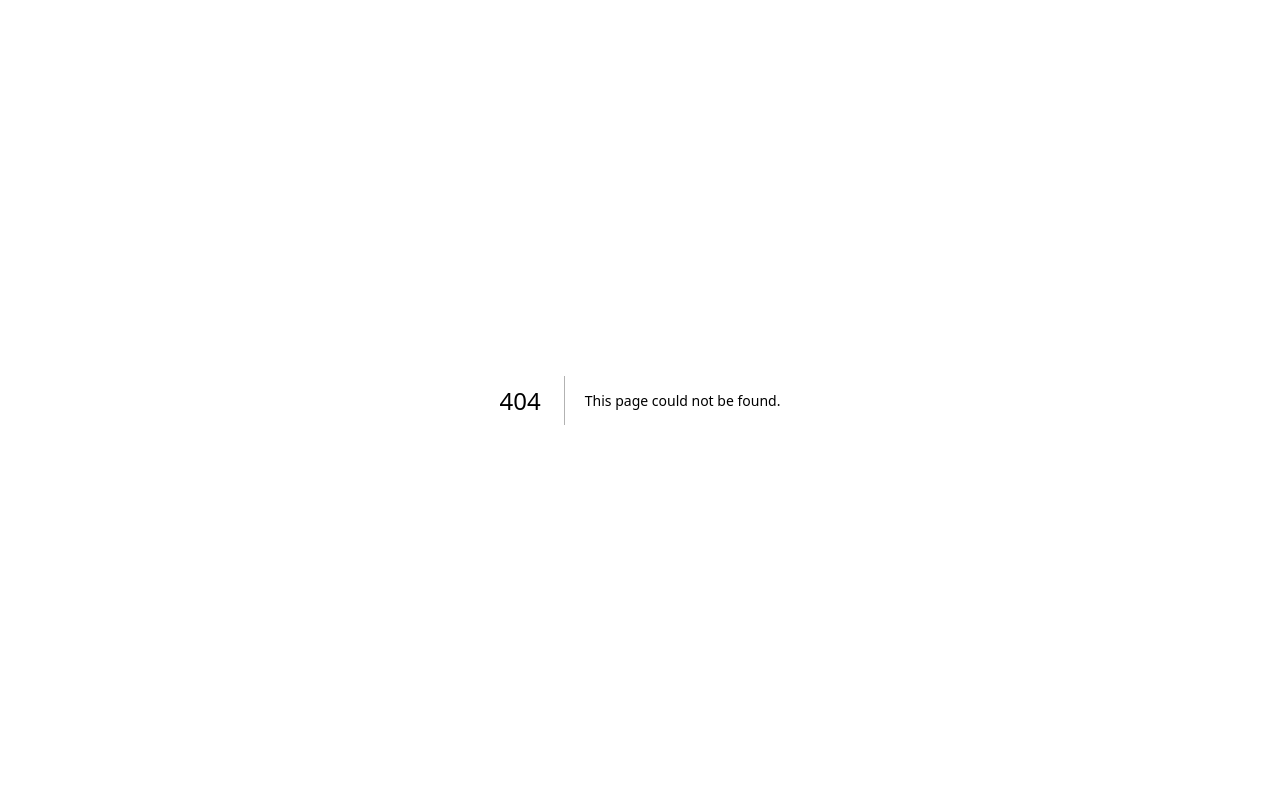
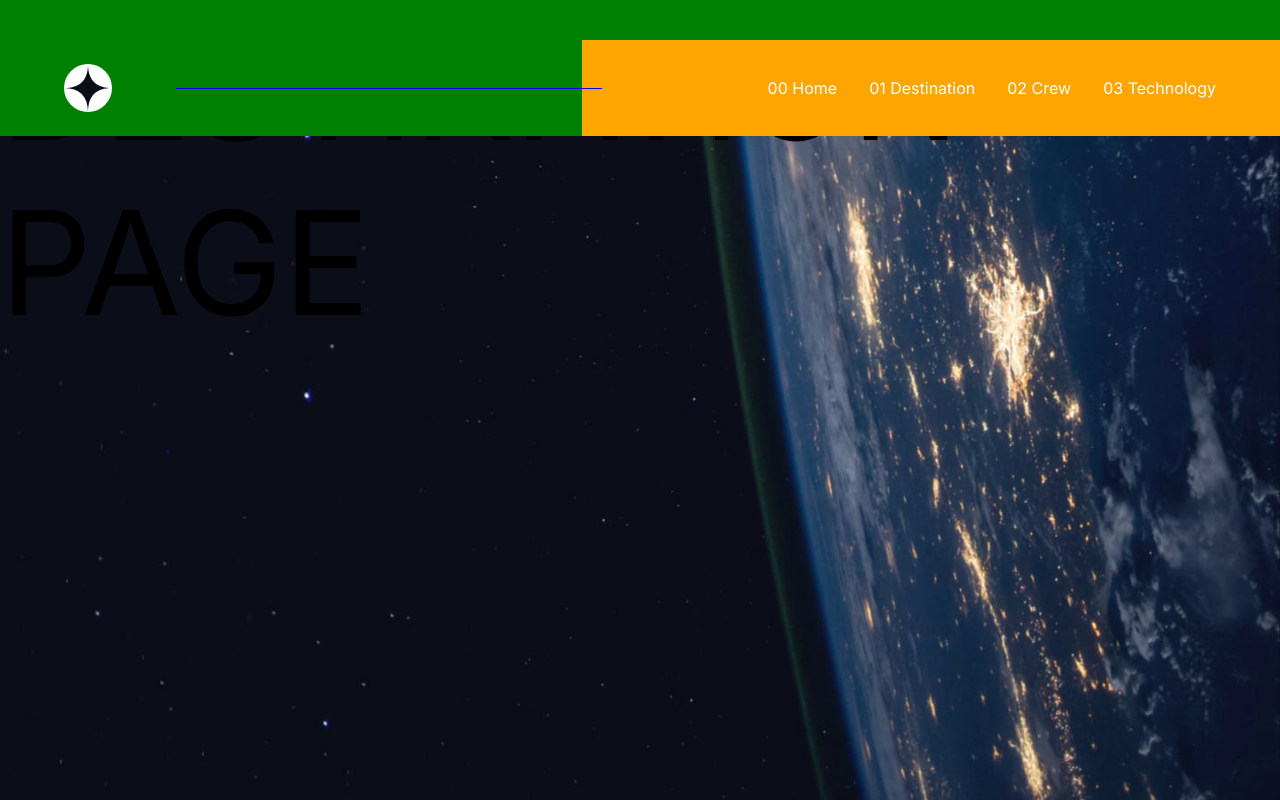
Before and after one commit to devlinmorrow/space-tourism, a Next.js app: page /space-tourism/destination in a window 1280 px wide. Before the commit this address had no page. Built offline with nearby package versions, Linux system fonts and the light colour scheme.

Commit message:
layouts and nav stuff

```diff
--- a/src/app/constants.ts
+++ b/src/app/constants.ts
@@ -1,9 +1,18 @@
 const BREAKPOINTS = {
-	mobileMax: 550,
-	tabletMax: 1100,
-}
+  mobileMax: 550,
+  tabletMax: 1100,
+};
 
 export const QUERIES = {
-	'mobileAndDown': `(max-width: ${BREAKPOINTS.mobileMax}px)`,
-	'tabletAndDown': `(max-width: ${BREAKPOINTS.tabletMax}px)`,
-}
+  mobileAndDown: `(max-width: ${BREAKPOINTS.mobileMax}px)`,
+  tabletAndDown: `(max-width: ${BREAKPOINTS.tabletMax}px)`,
+};
+
+export const BACKGROUND_MAPPING = {
+  "/space-tourism": {
+    mobile: "mobile",
+    tablet: "tablet",
+    desktop: "desktop",
+  },
+  "/space-tourism/destination": "whatever",
+};
--- a/src/app/globalStyles.ts
+++ b/src/app/globalStyles.ts
@@ -39,6 +39,6 @@ const GlobalStyle = createGlobalStyle`
 export default GlobalStyle;
 
 export const textPreset4 = css`
-  font-size: 32px;    // Default font size
-  line-height: normal;   // Default line height
+  font-size: 32px; // Default font size
+  line-height: normal; // Default line height
 `;
--- a/src/app/layout.tsx
+++ b/src/app/layout.tsx
@@ -1,5 +1,5 @@
 import type { Metadata } from "next";
-import StyledComponentsRegistry from '../lib/registry'
+import StyledComponentsRegistry from "../lib/registry";
 import { Inter } from "next/font/google";
 import "./globals.css";
 
@@ -18,9 +18,7 @@ export default function RootLayout({
   return (
     <html lang="en">
       <body className={inter.className}>
-        <StyledComponentsRegistry>
-          {children}
-        </StyledComponentsRegistry>
+        <StyledComponentsRegistry>{children}</StyledComponentsRegistry>
       </body>
     </html>
   );
--- /dev/null
+++ b/src/app/space-tourism/components/Header.tsx
@@ -0,0 +1,83 @@
+import styled from "styled-components";
+import logo from "../../../../public/assets/shared/logo.svg";
+import { QUERIES } from "../../constants";
+
+export function Header() {
+  return (
+    <HeaderWrapper>
+      <ImageLine>
+        <Image src={logo.src} alt="something" />
+        <Line />
+      </ImageLine>
+      <NavBar>
+        <NavLink>00 Home</NavLink>
+        <NavLink>01 Destination</NavLink>
+        <NavLink>02 Crew</NavLink>
+        <NavLink>03 Technology</NavLink>
+      </NavBar>
+    </HeaderWrapper>
+  );
+}
+
+const HeaderWrapper = styled.div`
+  display: flex;
+  align-items: flex-end;
+  justify-content: space-between;
+  position: fixed;
+  padding-top: 40px;
+  top: 0;
+  background-color: green;
+  width: 100%;
+  height: 136px;
+
+  @media ${QUERIES.tabletAndDown} {
+    padding-top: 0;
+  }
+`;
+
+const ImageLine = styled.div`
+  display: flex;
+  flex: 1;
+  align-items: center;
+  margin-right: -20px;
+  z-index: 100;
+  height: 100%;
+`;
+
+const Image = styled.img`
+  margin-inline: 64px;
+  width: 48px;
+  height: 48px;
+`;
+
+const Line = styled.hr`
+  height: 1px;
+  width: 100%;
+  border-color: blue;
+  size: 4px;
+
+  // TODO: idea - have transition for line to fade out
+  @media ${QUERIES.tabletAndDown} {
+    display: none;
+  }
+`;
+
+// TODO: Hamburger menu should be rendered but outside the right of the viewport, then when the hamburger is clicked, update
+// the position to show the menu inside the viewport
+
+// TODO: update position for tablet view to remove top spacing. And get rid '00' for tablet. And hamburger icon for mobile.
+const NavBar = styled.nav`
+  display: flex;
+  flex: 1;
+  justify-content: flex-end;
+  align-items: center;
+  background-color: orange;
+  padding: 0 64px 0 32px;
+  text-wrap: nowrap;
+  gap: 32px;
+  height: 100%;
+`;
+
+const NavLink = styled.p`
+  color: var(--white);
+`;
--- /dev/null
+++ b/src/app/space-tourism/destination/page.tsx
@@ -0,0 +1,3 @@
+export default function DestinationPage() {
+  return <h1>DESTINATION PAGE</h1>;
+}
--- /dev/null
+++ b/src/app/space-tourism/layout.tsx
@@ -0,0 +1,47 @@
+"use client";
+
+import styled from "styled-components";
+import { usePathname } from "next/navigation";
+import { QUERIES } from "../constants";
+import GlobalStyle from "../globalStyles";
+import { Header } from "./components/Header";
+
+export default function SpaceTourismLayout({
+  children,
+}: Readonly<{
+  children: React.ReactNode;
+}>) {
+  const pathname = usePathname();
+  // TODO: use pathname to underline the associated navlink and to render the background image
+  console.log({ pathname });
+
+  //  const { mobile, tablet, desktop } = BACKGROUND_MAPPING[pathname]
+  //
+  return (
+    <>
+      <GlobalStyle />
+      <Background>
+        <Header />
+        {children}
+      </Background>
+    </>
+  );
+}
+
+const Background = styled.main`
+  height: 100vh;
+  width: 100vw;
+  background-repeat: no-repeat;
+  background-position: center;
+  background-size: cover;
+  background-image: url("/assets/home/background-home-desktop.jpg");
+
+  @media ${QUERIES.tabletAndDown} {
+    height: 100%;
+    background-image: url("/assets/home/background-home-tablet.jpg");
+  }
+
+  @media ${QUERIES.mobileAndDown} {
+    background-image: url("/assets/home/background-home-mobile.jpg");
+  }
+`;
--- a/src/app/space-tourism/page.tsx
+++ b/src/app/space-tourism/page.tsx
@@ -2,100 +2,29 @@
 
 import styled from "styled-components";
 import { QUERIES } from "../constants";
-import GlobalStyle, { textPreset4 } from "../globalStyles";
-import logo from "../../../public/assets/shared/logo.svg";
+import { textPreset4 } from "../globalStyles";
 
 export default function SpaceTourism() {
   return (
     <>
-      <GlobalStyle />
-      <Background>
-        <Header>
-          <ImageLine>
-            <Image src={logo.src} alt="something" />
-            <Line />
-          </ImageLine>
-          <NavBar>
-            <NavLink>00 Home</NavLink>
-            <NavLink>01 Destination</NavLink>
-            <NavLink>02 Crew</NavLink>
-            <NavLink>03 Technology</NavLink>
-          </NavBar>
-        </Header>
       <Hero>
         <Texts>
           <Subtitle>So, you want to travel to</Subtitle>
           <MainHeading>SPACE</MainHeading>
           <Description>
             Let’s face it; if you want to go to space, you might as well
-              genuinely go to outer space and not hover kind of on the edge of
-              it. Well sit back, and relax because we’ll give you a truly out of
-              this world experience!
+            genuinely go to outer space and not hover kind of on the edge of it.
+            Well sit back, and relax because we’ll give you a truly out of this
+            world experience!
           </Description>
         </Texts>
         <ExploreButtonContainer>
           <ExploreButton>Explore</ExploreButton>
         </ExploreButtonContainer>
       </Hero>
-      </Background>
     </>
   );
 }
-
-const ImageLine = styled.div`
-  display: flex;
-  flex: 1;
-  align-items: center;
-  height: 96px;
-  margin-right: -20px;
-  z-index: 100;
-`;
-
-const Image = styled.img`
-  margin-inline: 64px;
-  width: 48px;
-  height: 48px;
-`;
-
-const Header = styled.div`
-  display: flex;
-  align-items: flex-end;
-  justify-content: space-between;
-  position: fixed;
-  top: 0;
-  background-color: green;
-  width: 100%;
-  height: 136px;
-`;
-
-const Line = styled.hr`
-  height: 1px;
-  width: 100%;
-  border-color: blue;
-  size: 4px;
-
-  // TODO: idea - have transition for line to fade out
-  @media ${QUERIES.tabletAndDown} {
-    display: none;
-  }
-`;
-
-// TODO: update position for tablet view to remove top spacing. And get rid '00' for tablet. And hamburger icon for mobile.
-const NavBar = styled.nav`
-  display: flex;
-  flex: 1;
-  justify-content: flex-end;
-  align-items: center;
-  background-color: orange;
-  height: 96px;
-  padding: 0 64px 0 32px;
-  text-wrap: nowrap;
-  gap: 32px;
-`;
-
-const NavLink = styled.p`
-  color: var(--white);
-`;
 
 const Hero = styled.div`
   display: flex;
@@ -145,21 +74,3 @@ const MainHeading = styled.h1`
 const Subtitle = styled.h3`
   color: var(--blue-300);
 `;
-
-const Background = styled.main`
-  height: 100vh;
-  width: 100vw;
-  background-repeat: no-repeat;
-  background-position: center;
-  background-size: cover;
-  background-image: url("/assets/home/background-home-desktop.jpg");
-
-  @media ${QUERIES.tabletAndDown} {
-    height: 100%;
-    background-image: url("/assets/home/background-home-tablet.jpg");
-  }
-
-  @media ${QUERIES.mobileAndDown} {
-    background-image: url("/assets/home/background-home-mobile.jpg");
-  }
-`;
```
Lines whose indentation alone changed are shown as unchanged.
